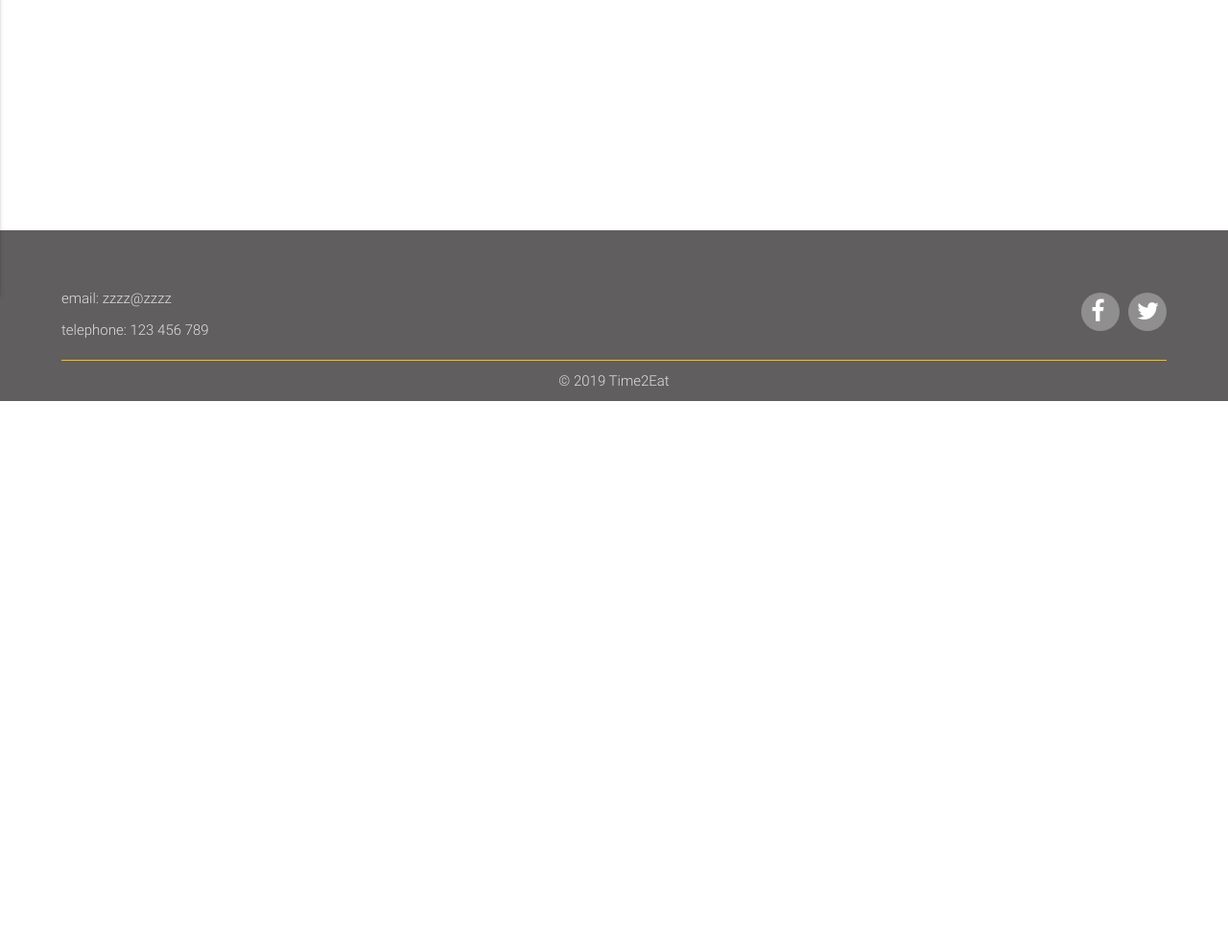
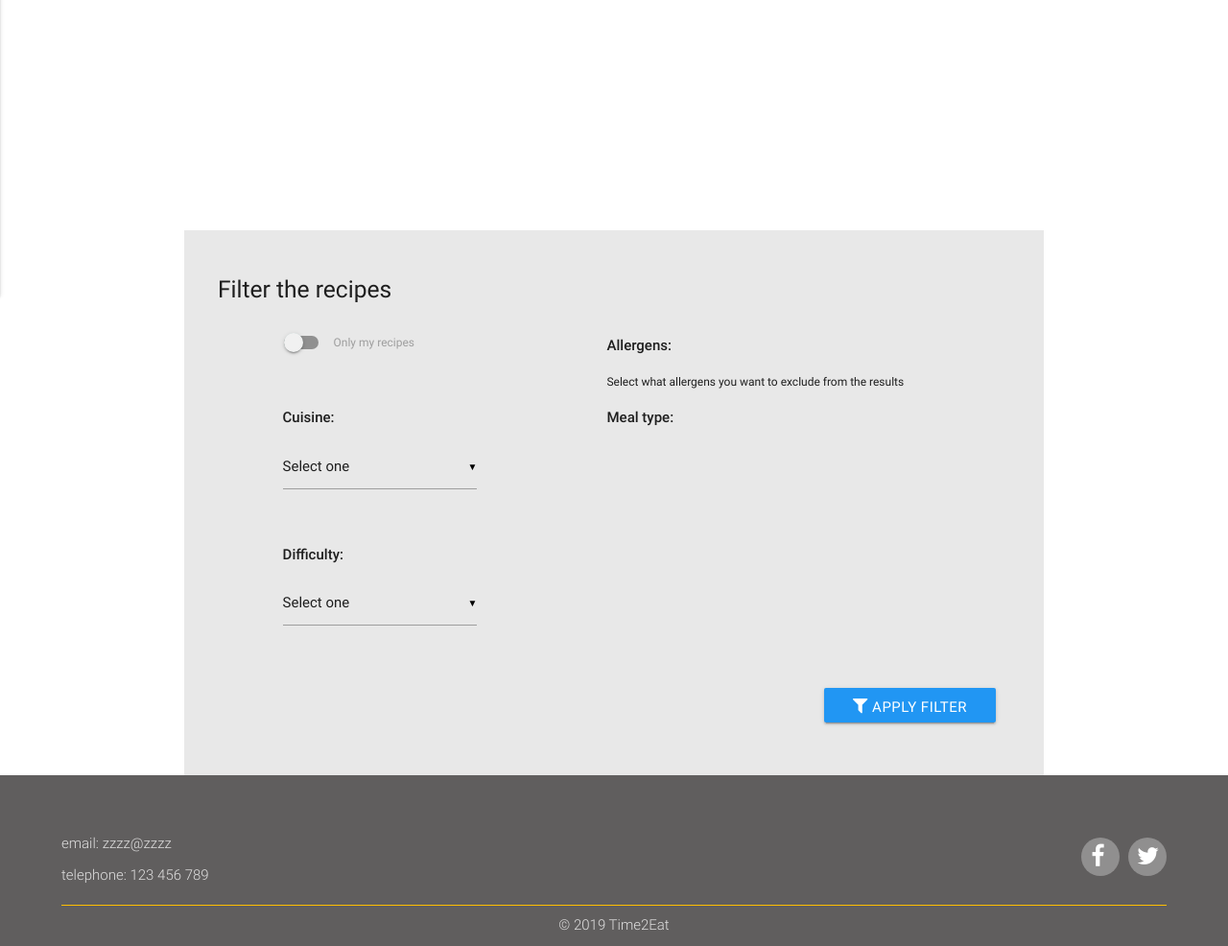
Before and after one commit to elenasacristan/CookBook, a Flask app: page /get_recipes in a window 1280 px wide. Shown: the part 552-1538 px from the top of the page at 96% size. Before the commit the page ends 970 px from the top, so only its background shows below. Run offline with Flask 2, Linux system fonts and the light colour scheme; the visitor is signed in with stand-in values (Sample User, id 1); data that the repository does not hold is empty; some libraries are stand-ins or nearby versions.

Commit message:
form with filters added to view_recipes.html page

```diff
--- a/app.py
+++ b/app.py
@@ -73,7 +73,12 @@ def string_to_array(string):
 def get_recipes():
     title = "View recipes"
     username = getusername()
-    return render_template('get_recipes.html', title=title, username=username, recipes = mongo.db.Recipes.find())
+    recipes = mongo.db.Recipes.find()
+    allergens = mongo.db.Allergens.find()
+    categories = mongo.db.Categories.find()
+    cuisines = mongo.db.Cuisines.find()
+    difficulty = mongo.db.Difficulty.find()
+    return render_template('get_recipes.html', title=title, username=username, recipes = recipes, categories = categories, cuisines=cuisines, difficulty=difficulty, allergens=allergens)
 
 # function to add new recipe
 @app.route('/add_recipe')
--- a/static/css/styles.css
+++ b/static/css/styles.css
@@ -29,7 +29,8 @@
   background-color: #ffffff;
 }
 
-.form-label-group>input, .form-label-group>label {
+.form-label-group > input,
+.form-label-group > label {
   height: 2.5em;
   padding-left: 1em;
   padding-top: 0.4em;
@@ -71,18 +72,26 @@ nav img {
   border-color: #ff9907;
 }
 
-.btn-block:hover, .btn-block:active {
+.btn-block:hover,
+.btn-block:active {
   background-color: #e68f16;
   border-color: #e68f16;
 }
 
-.btn-primary:not(:disabled):not(.disabled).active, .btn-primary:not(:disabled):not(.disabled):active, .show>.btn-primary.dropdown-toggle {
+.btn-primary:not(:disabled):not(.disabled).active,
+.btn-primary:not(:disabled):not(.disabled):active,
+.show > .btn-primary.dropdown-toggle {
   color: #fff;
   background-color: #e68f16;
   border-color: #e68f16;
 }
 
-.form-control:focus, .btn-primary.focus, .btn-primary:focus, .btn-primary:not(:disabled):not(.disabled).active:focus, .btn-primary:not(:disabled):not(.disabled):active:focus, .show>.btn-primary.dropdown-toggle:focus {
+.form-control:focus,
+.btn-primary.focus,
+.btn-primary:focus,
+.btn-primary:not(:disabled):not(.disabled).active:focus,
+.btn-primary:not(:disabled):not(.disabled):active:focus,
+.show > .btn-primary.dropdown-toggle:focus {
   border-color: #ff9907;
   box-shadow: 0 0 0 0.2rem rgba(255, 204, 65, 0.603);
 }
@@ -131,7 +140,10 @@ nav .brand-logo {
   transform: translateX(-50%);
 }
 
-nav i, nav [class^="mdi-"], nav [class*="mdi-"], nav i.material-icons {
+nav i,
+nav [class^="mdi-"],
+nav [class*="mdi-"],
+nav i.material-icons {
   font-size: 30px;
 }
 
@@ -234,6 +246,48 @@ hr {
   }
 }
 
+.wrapper-filter {
+  background-color: #e8e8e8;
+  padding: 35px 50px 35px 35px;
+}
+
+.wrapper-filter h6 {
+  margin-bottom: 20px;
+}
+
+.wrapper-filter p {
+  font-size: 0.8em;
+  margin-bottom: 20px;
+}
+
+.checkbox {
+  margin-bottom: 15px;
+  display: inline-block;
+  width: 33%;
+  float: left;
+}
+
+.filter-section {
+  padding: 0px;
+}
+
+.switch {
+  margin-left: -15px;
+  margin-bottom: 30px;
+}
+
+[type="checkbox"] + label {
+  font-size: 0.8rem;
+}
+
+.dropdown {
+  margin-top: 60px;
+}
+
+.wrapper-filter button {
+  margin-top: 25px;
+}
+
 /* view recipe */
 
 .view-image {
@@ -276,7 +330,8 @@ hr {
   padding-right: 20px;
 }
 
-.small, .img-details p {
+.small,
+.img-details p {
   white-space: nowrap;
 }
 
@@ -301,7 +356,9 @@ hr {
   .details-item {
     margin-bottom: 0px;
   }
-  .ingredients li, .instructions ol, .instructions p {
+  .ingredients li,
+  .instructions ol,
+  .instructions p {
     font-size: 0.8em;
   }
 }
@@ -323,7 +380,9 @@ hr {
   .small {
     font-size: 0.7em;
   }
-  .ingredients li, .instructions ol, .instructions p {
+  .ingredients li,
+  .instructions ol,
+  .instructions p {
     font-size: 0.9em;
   }
 }
@@ -344,7 +403,9 @@ hr {
   .small {
     font-size: 0.7em;
   }
-  .ingredients li, .instructions ol, .instructions p {
+  .ingredients li,
+  .instructions ol,
+  .instructions p {
     font-size: 1em;
   }
 }
--- a/templates/get_recipes.html
+++ b/templates/get_recipes.html
@@ -46,6 +46,82 @@
             </div>
         </div>
     </div>
+    <div class="wrapper-filter">
+        <form>
+            <div class="row">
+                <div class="col" class="s12">
+                    <h5>Filter the recipes</h5>
+                </div>
+            </div>
+            <div class="row">
+                <div class="col s12 m12 offset-l1 l3 filter-section">
+                    <div class="switch">
+                        <label>
+                            <input type="checkbox">
+                            <span class="lever"></span>Only my recipes
+                        </label>
+                    </div>
+                    <div class="dropdown">
+                        <h6><strong>Cuisine:</strong></h6>
+                        <select id="cuisine" name="cuisine">
+                            <option value="" disabled selected>Select one</option>
+                            {% for cuisine in cuisines %}
+                            <option value="{{cuisine.cuisine}}">{{cuisine.cuisine}}</option>
+                            {% endfor %}
+                        </select>
+                    </div>
+                    <div class="dropdown">
+                        <h6><strong>Difficulty:</strong></h6>
+                        <select id="difficulty" name="difficulty">
+                            <option value="" disabled selected>Select one</option>
+                            {% for level in difficulty %}
+                            {% if level.difficulty_level != "Not specified" %}
+
+                            <option value="{{level.difficulty_level}}">{{level.difficulty_level}}</option>
+                            {% endif %}
+                            {% endfor %}
+                        </select>
+                    </div>
+                </div>
+
+
+
+                <div class="col s12 m12 offset-l2 l6 filter-section">
+                    <h6><strong>Allergens:</strong></h6>
+                    <p>Select what allergens you want to exclude from the results</p>
+                    {% for allergen in allergens %}
+                    {% if allergen.allergen != "Not specified" %}
+                    <p class="checkbox">
+                        <input type="checkbox" id="{{allergen.allergen}}" name="{{allergen.allergen}}" />
+                        <label for="{{allergen.allergen}}">{{allergen.allergen}}</label>
+                    </p>
+                    {% endif %}
+                    {% endfor %}
+
+                    <h6><strong>Meal type:</strong></h6>
+                    {% for category in categories %}
+                    {% if category.category != "Not specified" %}
+                    <p class="checkbox">
+                        <input type="checkbox" id="{{category.category}}" name="{{category.category}}" />
+                        <label for="{{category.category}}">{{category.category}}</label>
+                    </p>
+                    {% endif %}
+                    {% endfor %}
+
+                </div>
+
+
+            </div>
+            <div class="row">
+                <div class="col s12 right-align">
+                    <button class="btn waves-effect waves-light blue" type="submit" name="action"><i
+                            class="fa fa-filter"></i> Apply filter</button>
+
+                </div>
+            </div>
+        </form>
+    </div>
+
 </div>
 
 {% endblock %}
--- a/templates/view_recipe.html
+++ b/templates/view_recipe.html
@@ -165,8 +165,8 @@
                     class="fa fa-thumbs-up"></i></a>
         </div>
     </div>
+    {% endif %}
 
-    {% endif %}
 </div>
 
 
```
